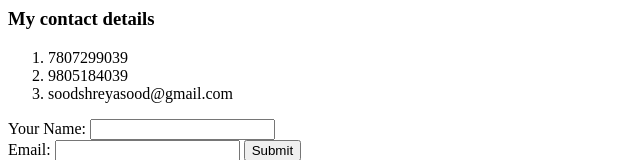
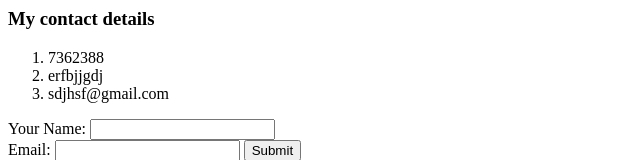
Before and after one commit to Shreya01Sood/cv, a plain HTML site: page contact details.html in a window 1280 px wide. Shown: the top 160 px of the page, without its empty margins (0-640 px from the left). Drawn offline with Linux system fonts and the light colour scheme.

Commit message:
Update contact details.html

```diff
--- a/contact details.html
+++ b/contact details.html
@@ -6,9 +6,9 @@
   <body>
     <h3>My contact details</h3>
       <ol>
-         <li>7807299039</li>
-         <li>9805184039</li>
-         <li>soodshreyasood@gmail.com</li>
+         <li>7362388</li>
+         <li>erfbjjgdj</li>
+         <li>sdjhsf@gmail.com</li>
       </ol>
     <form action="mailto:soodshreyasood@gmail.com" method="post" enctype="text/plain">
       <label>Your Name:</label>
```
